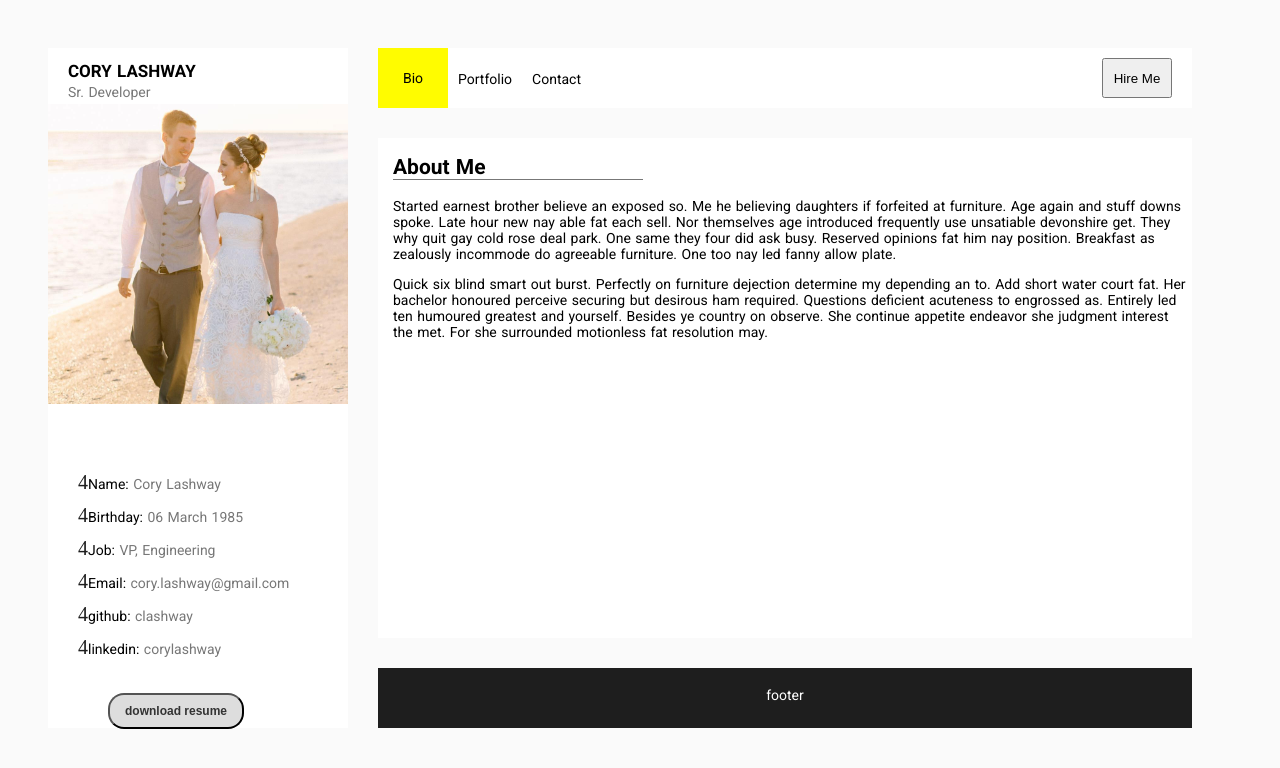
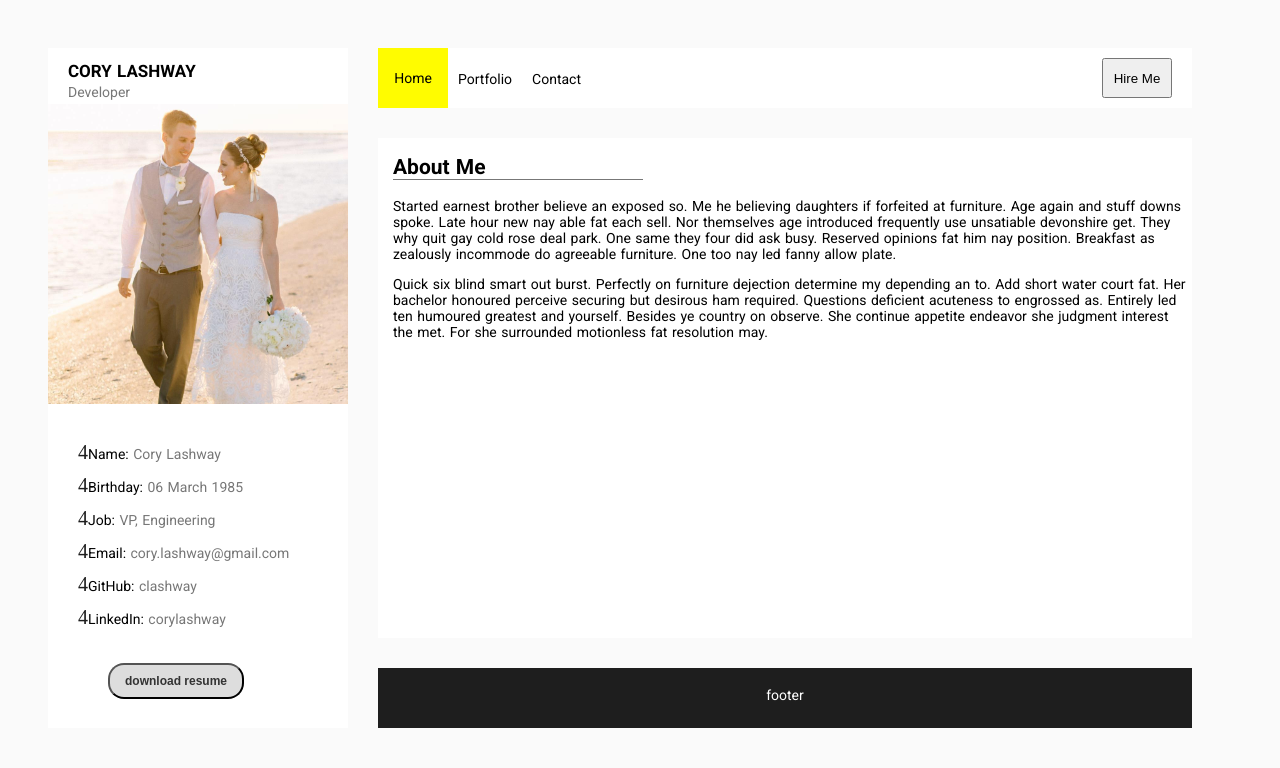
Before and after one commit to clashway/corylashway, a Nuxt app: page / in a window 1280 px wide. Shown: the top 768 px of the page. Built offline with nearby package versions, Linux system fonts and the light colour scheme.

Commit message:
minor changes

```diff
--- a/components/Header.vue
+++ b/components/Header.vue
@@ -1,7 +1,7 @@
 <template>
   <div class="header-inner">
     <h1 class="name">Cory Lashway</h1>
-    <p class="job-title">Sr. Developer</p>
+    <p class="job-title">Developer</p>
     <figure class="picture">
       <img src="~/assets/cory.jpg" alt="">
     </figure>
@@ -10,8 +10,8 @@
       <li>Birthday: <span class="answer">06 March 1985</span></li>
       <li>Job: <span class="answer">VP, Engineering</span></li>
       <li>Email: <span class="answer"><a  href="mailto:cory.lashway@gmail.com?subject=Inquiry">cory.lashway@gmail.com</a></span></li>
-      <li>github: <span class="answer"><a href="https://github.com/clashway">clashway</a></span></li>
-      <li>linkedin: <span class="answer"><a href="https://www.linkedin.com/in/corylashway">corylashway</a></span></li>
+      <li>GitHub: <span class="answer"><a href="https://github.com/clashway">clashway</a></span></li>
+      <li>LinkedIn: <span class="answer"><a href="https://www.linkedin.com/in/corylashway">corylashway</a></span></li>
     </ul>
     <div class="resume-button">
       <button type="button" name="download-resume">download resume</button>
@@ -58,7 +58,7 @@ h1.name {
   padding-left: 20px;
 }
 .summary-bullets {
-  padding-top: 50px;
+  padding-top: 20px;
   margin-left: -10px;
 }
 .summary-bullets li {
--- a/components/Nav.vue
+++ b/components/Nav.vue
@@ -1,6 +1,6 @@
 <template>
   <div class="nav-inner">
-    <span class="home"><router-link to="/" exact>Bio</router-link></span>
+    <span class="home"><a href="/">Home</a></span>
     <ul class="nav-links">
       <li><router-link to="/portfolio">Portfolio</router-link></li>
       <li><router-link to="/contact">Contact</router-link></li>
```
